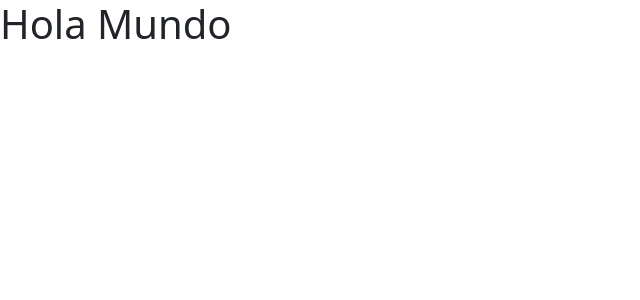
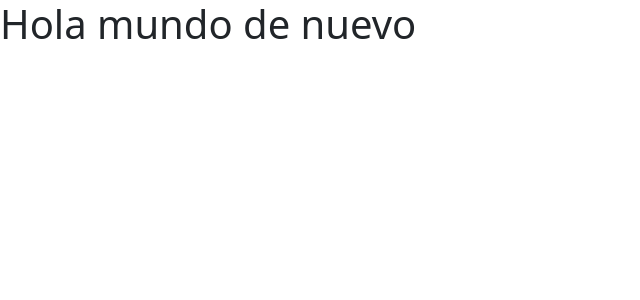
Before and after one commit to hballesteros/react-maps, a React (Vite) app: page / in a window 1280 px wide. Shown: the top 300 px of the page, without its empty margins (0-640 px from the left). Built offline with nearby package versions, Linux system fonts and the light colour scheme.

Commit message:
Context Created

```diff
--- a/src/App.tsx
+++ /dev/null
@@ -1,12 +0,0 @@
-
-function App() {
-  return (
-    <div className="App">
-      <header className="App-header">
-        <h1>Hola Mundo</h1>
-      </header>
-    </div>
-  )
-}
-
-export default App
--- /dev/null
+++ b/src/MapsApp.tsx
@@ -0,0 +1,10 @@
+import { PlacesProvider } from "./context"
+
+
+export const MapsApp = () => {
+  return (
+    <PlacesProvider>
+        <h1>Hola mundo de nuevo</h1>
+    </PlacesProvider>
+  )
+}
--- /dev/null
+++ b/src/context/index.ts
@@ -0,0 +1,4 @@
+
+
+export { PlacesContext } from './places/PlacesContext';
+export { PlacesProvider } from './places/PlacesProvider';
--- /dev/null
+++ b/src/context/places/PlacesContext.ts
@@ -0,0 +1,9 @@
+import { createContext } from 'react';
+
+export interface PlacesContextProps {
+    isLoading: boolean;
+    userLocation?: [ number, number ];
+}
+
+
+export const PlacesContext = createContext<PlacesContextProps>({} as PlacesContextProps);
--- /dev/null
+++ b/src/context/places/PlacesProvider.tsx
@@ -0,0 +1,25 @@
+import { PlacesContext } from "./PlacesContext";
+
+export interface PlacesState {
+    isLoading: boolean;
+    userLocation?: [ number, number ];
+}
+
+const INITIAL_STATE: PlacesState = {
+    isLoading: true,
+    userLocation: undefined,
+}
+
+interface Props {
+    children: JSX.Element | JSX.Element[];
+}
+
+export const PlacesProvider = ({ children }:Props) => {
+  return (
+    <PlacesContext.Provider value={{
+        ...INITIAL_STATE
+    }}>
+        { children }
+    </PlacesContext.Provider>
+  )
+}
--- a/src/main.tsx
+++ b/src/main.tsx
@@ -1,11 +1,11 @@
 import React from 'react'
 import ReactDOM from 'react-dom/client'
 
-import App from './App.tsx'
+import { MapsApp } from './MapsApp.tsx'
 
 
 ReactDOM.createRoot(document.getElementById('root')!).render(
   <React.StrictMode>
-    <App />
+    <MapsApp />
   </React.StrictMode>,
 )
```
Also changed, not shown: 1 other file (tests, documents, lock files or other folders).
